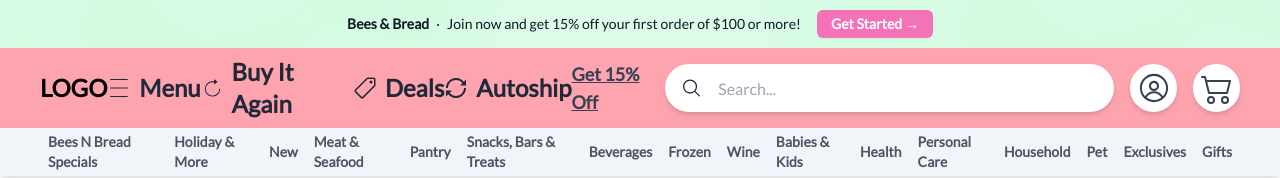
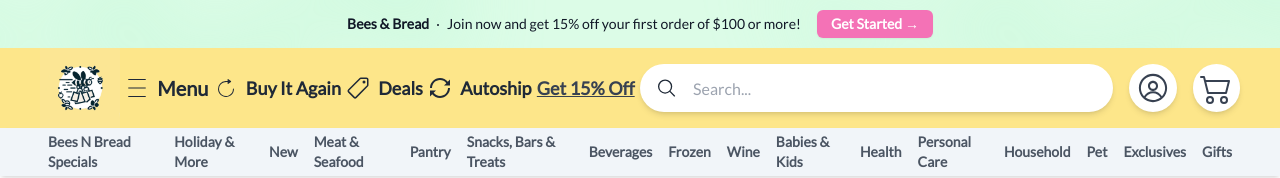
Before and after one commit to coolbluebison/beesandbread, a React (Vite) app in the folder client/: page / in a window 1280 px wide. Shown: the top 178 px of the page. Built offline with nearby package versions, Linux system fonts and the light colour scheme.

Commit message:
new navbar logo

```diff
--- a/client/src/components/Layout/Navbar.jsx
+++ b/client/src/components/Layout/Navbar.jsx
@@ -18,6 +18,10 @@
 import { RxAvatar } from "react-icons/rx";
 import { BsCart2 } from "react-icons/bs";
 import { IoCloseOutline } from "react-icons/io5";
+
+// Trying to import logo
+import Bees1 from './NavBarComponents/Bees1.png'
+import Bees6 from './NavBarComponents/Bees6.png'
 
 
 
@@ -73,12 +77,13 @@
             <div className="drawer">
             <input id="my-drawer" type="checkbox" className="drawer-toggle" />
                 <div className="drawer-content">
-                    <div className="w-full bg-rose-300 h-20 flex items-center justify-between px-10 shadow-sm">
-                        <p className="text-2xl font-bold text-black cursor-pointer">LOGO</p>
-                        <label htmlFor="my-drawer" className="text-2xl font-semibold text-gray-800 cursor-pointer flex items-center gap-2"><CiMenuBurger size={"1.5rem"}/>Menu</label>
-                        <label className="text-2xl font-semibold text-gray-800 cursor-pointer flex items-center gap-2"><CiRedo size={"1.5rem"}/> Buy It Again</label>
-                        <label className="text-2xl font-semibold text-gray-800 cursor-pointer flex items-center gap-2"><IoPricetagOutline size={"1.5rem"}/>Deals</label>
-                        <label className="text-2xl font-semibold text-gray-800 cursor-pointer flex items-center gap-2" onMouseOver={()=>{setASHover(true)}} onMouseLeave={()=>{setASHover(false)}}><RiLoopRightFill size={"1.5rem"}/> Autoship</label>
+                    <div className="w-full bg-amber-200 h-20 flex items-center justify-between px-10 shadow-sm">
+                        {/* <p className="text-2xl font-bold text-black cursor-pointer">LOGO</p> */}
+                        <img src={Bees6} alt="Logo" style={{ width: '80px', height: '80px' }}/>
+                        <label htmlFor="my-drawer" className="text-xl font-semibold text-gray-800 cursor-pointer flex items-center gap-2"><CiMenuBurger size={"1.5rem"}/>Menu</label>
+                        <label className="text-lg font-semibold text-gray-800 cursor-pointer flex items-center gap-2"><CiRedo size={"1.5rem"}/> Buy It Again</label>
+                        <label className="text-lg font-semibold text-gray-800 cursor-pointer flex items-center gap-2"><IoPricetagOutline size={"1.5rem"}/>Deals</label>
+                        <label className="text-lg font-semibold text-gray-800 cursor-pointer flex items-center gap-2" onMouseOver={()=>{setASHover(true)}} onMouseLeave={()=>{setASHover(false)}}><RiLoopRightFill size={"1.5rem"}/> Autoship</label>
                         <label className="text-lg underline font-semibold text-gray-700 cursor-pointer">Get 15% Off</label>
                         <div className="flex justify-between gap-4 w-1/2 items-center">
                             <div className="w-[80%] flex bg-white rounded-full h-12 items-center px-4 shadow-md ">
```
Also changed, not shown: client/src/components/Layout/NavBarComponents/Bees1.png (added), client/src/components/Layout/NavBarComponents/Bees6.png (added).
